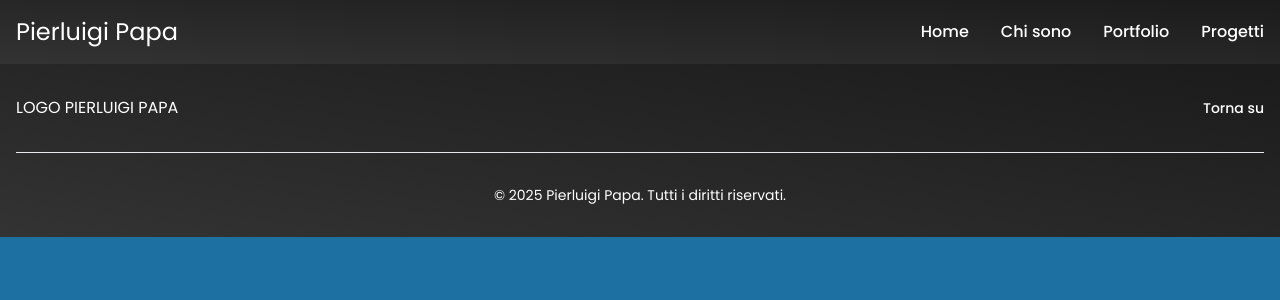
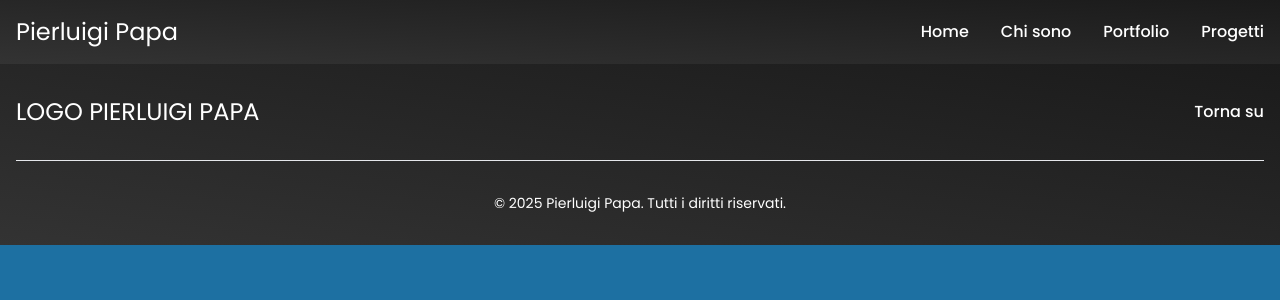
Before and after one commit to PierluigiPapa/proj-pier-portfolio, a React (Vite) app: page / in a window 1280 px wide. Shown: the top 300 px of the page. Built offline with nearby package versions, Linux system fonts and the light colour scheme.

Commit message:
fix: styled footer

```diff
--- a/src/components/Footer.tsx
+++ b/src/components/Footer.tsx
@@ -7,14 +7,17 @@ export function Footer() {
         <div className="w-full max-w-screen-xl mx-auto p-4 md:py-8">
             <div className="sm:flex sm:items-center sm:justify-between">
                 <a href="https://flowbite.com/" className="flex items-center mb-4 sm:mb-0 space-x-3 rtl:space-x-reverse">
-                    <span className="text-white hover:text-celeste transition-colors duration-300 ease-in-out transform">LOGO PIERLUIGI PAPA</span>
+                    <span className="text-white text-2xl hover:text-celeste transition-colors duration-300 ease-in-out transform">
+                        LOGO PIERLUIGI PAPA
+                    </span>
                 </a>
-                    <ul className="flex flex-wrap items-center mb-6 text-sm font-medium text-gray-500 sm:mb-0 dark:text-gray-400">
-                        <li>
-                            <a href="#" className="text-white hover:text-celeste transition-colors duration-300 ease-in-out transform">Torna su</a>
-                        </li>
-                    </ul>
+                <ul className="flex flex-col font-medium p-4 md:p-0 mt-4 border border-gray-100 md:space-x-8 rtl:space-x-reverse md:flex-row md:mt-0 md:border-0">
+                    <li>
+                        <a href="#" className="block py-2 px-3 text-white hover:bg-gray-100 md:hover:bg-transparent md:border-0 md:hover:text-celeste transition-colors duration-300 ease-in-out transform md:p-0">Torna su</a>
+                    </li>
+                </ul>
             </div>
+
             <hr className="my-6 border-gray-200 sm:mx-auto lg:my-8" />
             <span className="block text-sm sm:text-center text-white hover:text-celeste transition-colors duration-300 ease-in-out transform">© 2025 <a href="" className="text-white hover:text-celeste transition-colors duration-300 ease-in-out transform">Pierluigi Papa</a>. Tutti i diritti riservati.</span>
         </div>
```
